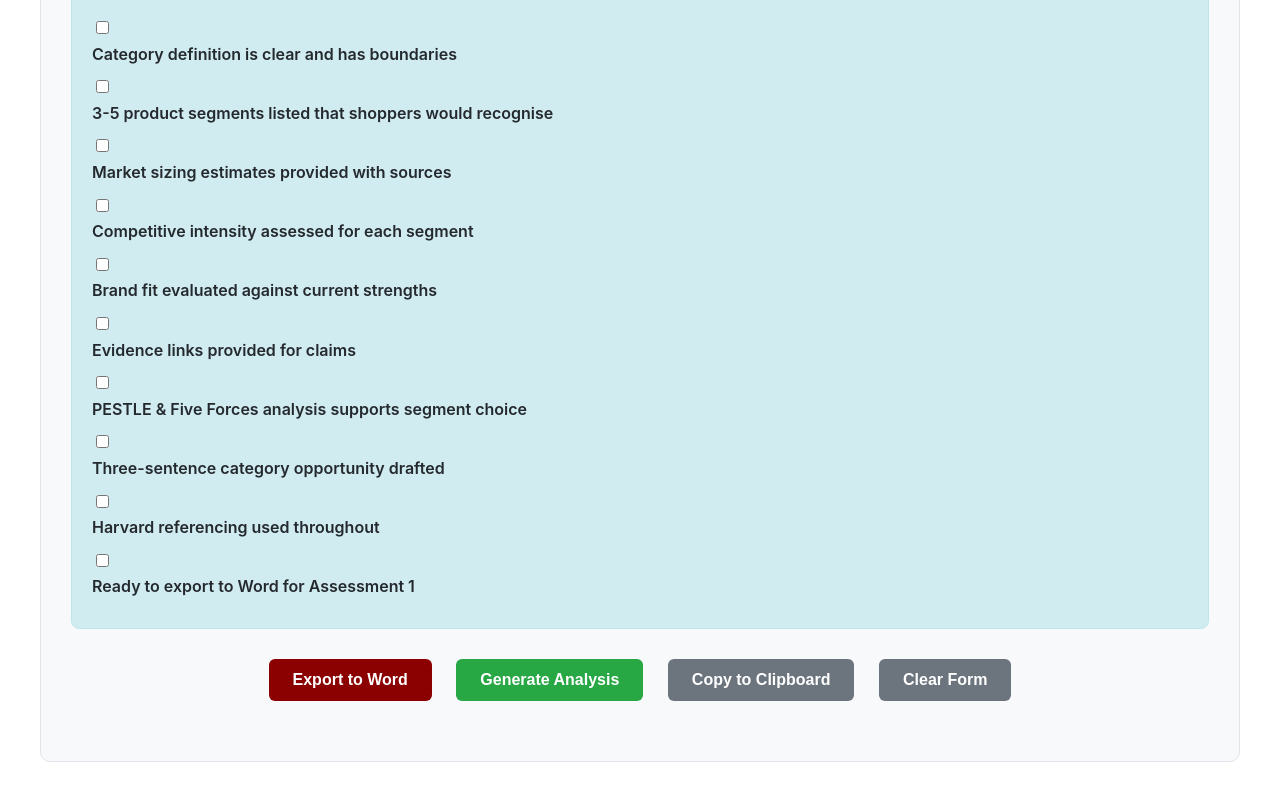
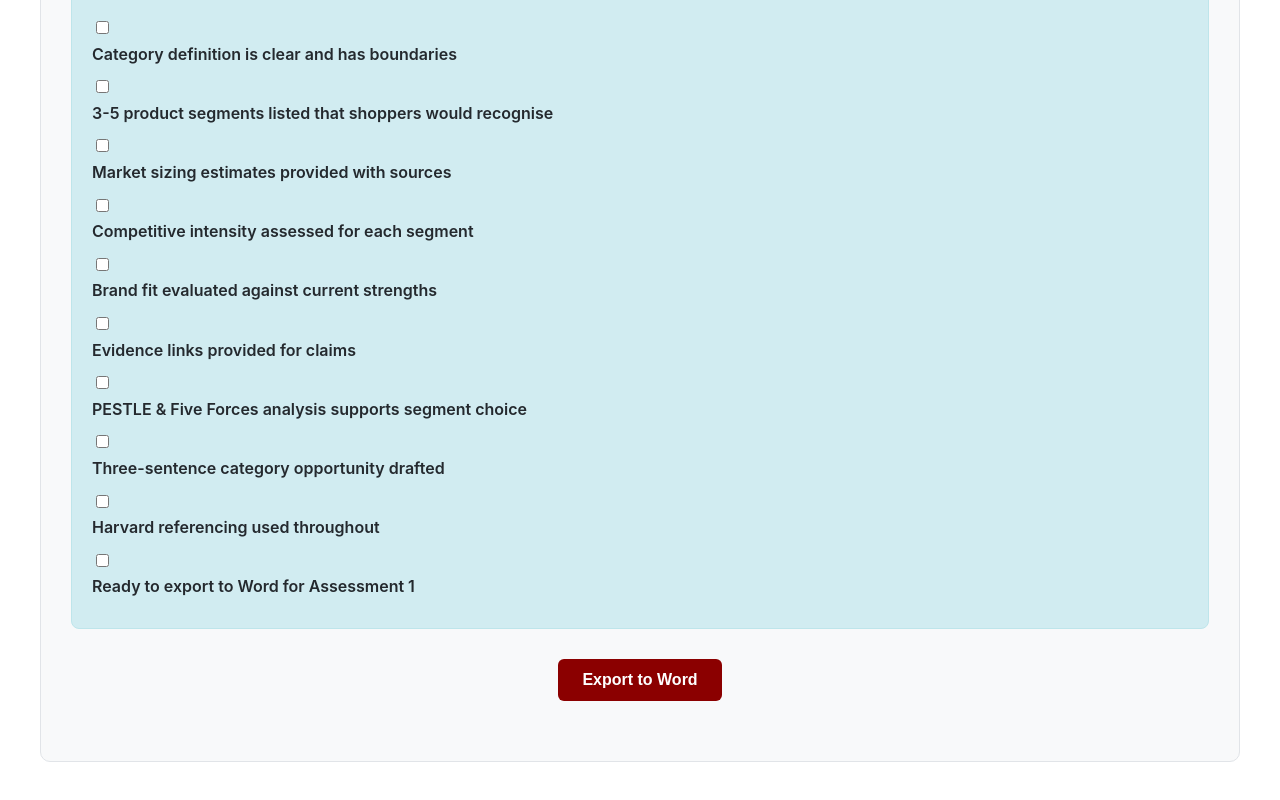
Before and after one commit to RMIT-1485/Category-Product-Segment-Mapping, a plain HTML site: page index.html in a window 1280 px wide. Shown: the part 4215-5015 px from the top of the page. Drawn offline with Linux system fonts and the light colour scheme.

Commit message:
Update index.html

```diff
--- a/index.html
+++ b/index.html
@@ -118,8 +118,8 @@
             text-align: center;
             margin: 30px 0;
         }
-        .btn {
-            background: #28a745;
+        .btn-red {
+            background: #8B0000;
             color: white;
             padding: 12px 24px;
             border: none;
@@ -130,21 +130,8 @@
             margin: 0 10px;
             transition: background-color 0.2s;
         }
-        .btn:hover {
-            background: #218838;
-        }
-        .btn-red {
-            background: #8B0000;
-            color: white;
-        }
         .btn-red:hover {
             background: #A52A2A;
-        }
-        .btn-secondary {
-            background: #6c757d;
-        }
-        .btn-secondary:hover {
-            background: #5a6268;
         }
         .instructions {
             background: #fff3cd;
@@ -421,10 +408,7 @@
         </div>
 
         <div class="btn-container">
-            <button type="button" class="btn btn-red" onclick="exportToWord()">Export to Word</button>
-            <button type="button" class="btn" onclick="generateOutput()">Generate Analysis</button>
-            <button type="button" class="btn btn-secondary" onclick="copyToClipboard()">Copy to Clipboard</button>
-            <button type="button" class="btn btn-secondary" onclick="clearForm()">Clear Form</button>
+            <button type="button" class="btn-red" onclick="exportToWord()">Export to Word</button>
         </div>
     </form>
 
@@ -511,24 +495,6 @@ ${formData.get('references')}`;
             document.getElementById('outputSection').scrollIntoView({ behavior: 'smooth' });
         }
 
-        function copyToClipboard() {
-            const output = document.getElementById('outputContent').textContent;
-            if (output) {
-                navigator.clipboard.writeText(output).then(() => {
-                    alert('Analysis copied to clipboard! You can now paste it into Word.');
-                });
-            } else {
-                alert('Please generate the analysis first.');
-            }
-        }
-
-        function clearForm() {
-            if (confirm('Are you sure you want to clear all form data?')) {
-                document.getElementById('segmentForm').reset();
-                document.getElementById('outputSection').style.display = 'none';
-            }
-        }
-
         // Auto-save to localStorage
         function saveFormData() {
             const form = document.getElementById('segmentForm');
```
